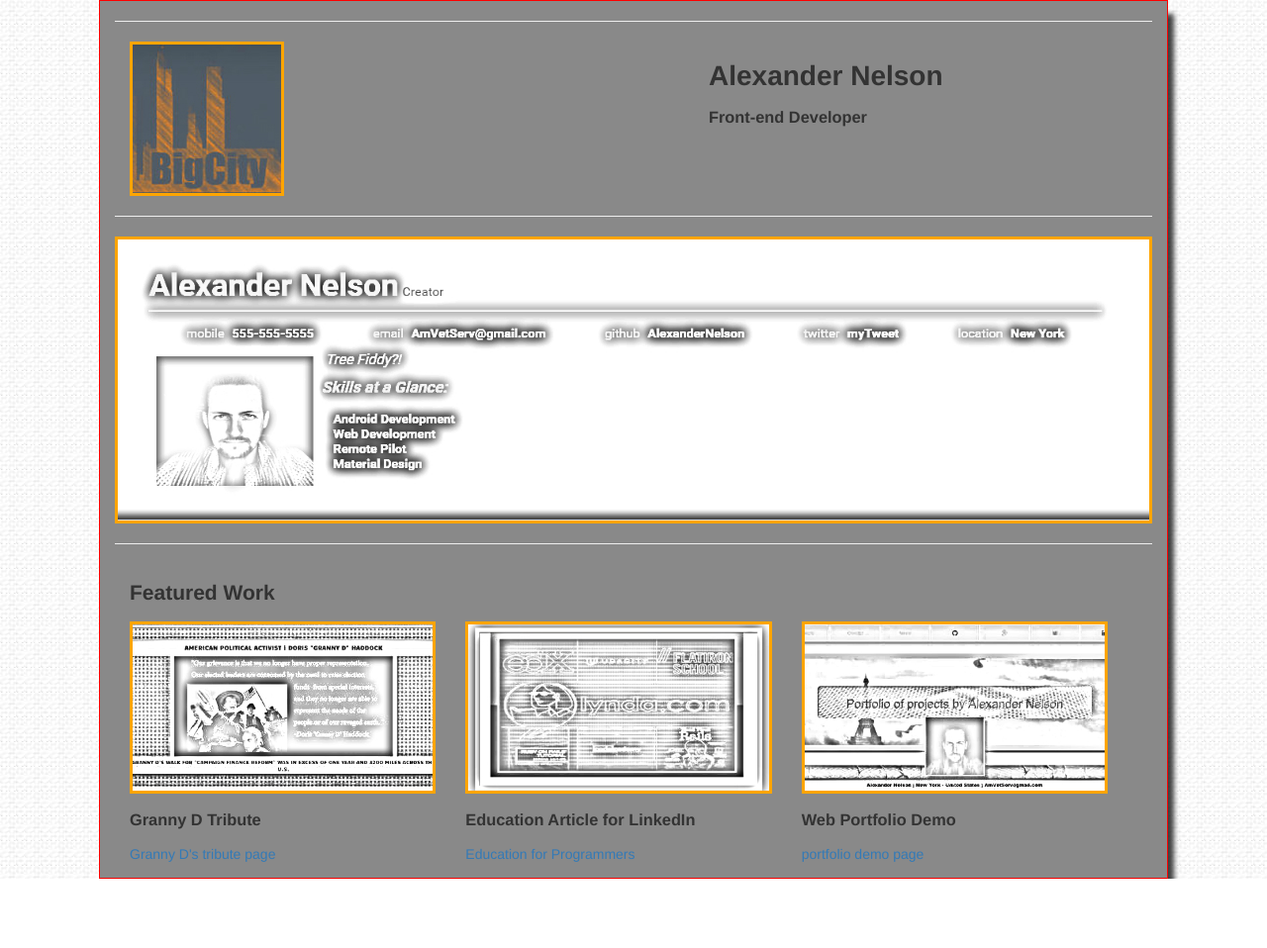
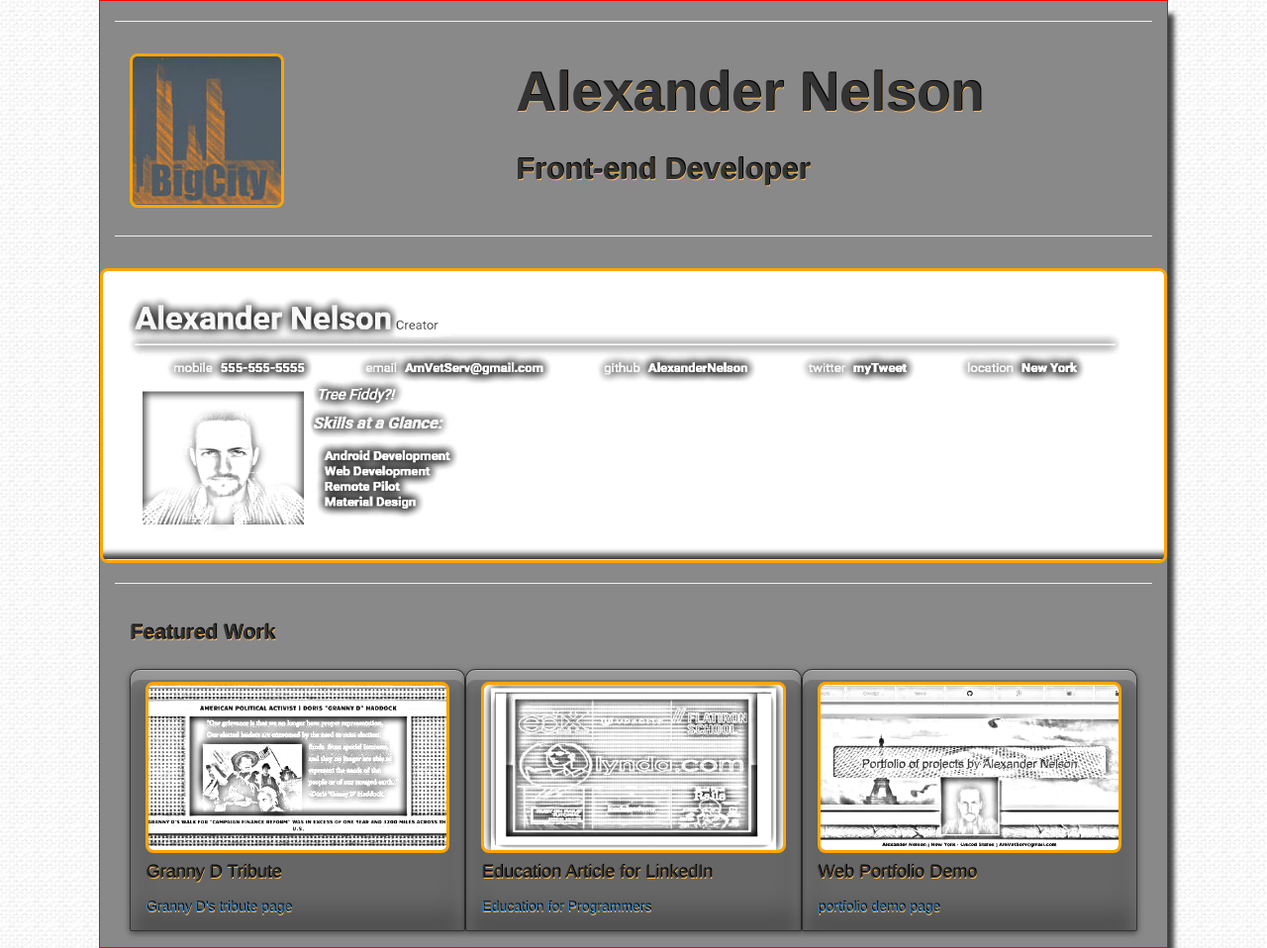
Before and after one commit to AlexanderNelson/myportfolio, a plain HTML site: page myPortfolio.html in a window 1280 px wide. Shown: the whole page at 99% size. Before the commit the page ends 888 px from the top, so only its background shows below. Drawn offline with nearby package versions, Linux system fonts and the light colour scheme.

Commit message:
style font and borders

```diff
--- a/css/styles.css
+++ b/css/styles.css
@@ -1,16 +1,22 @@
+
+
 .feature-item {
-    width:33.333%;
+  width:33.333%;
+  border: 1px solid rgba(0,0,0,0.5);
+   border-radius: 10px 10px 2px 2px;
+   background: rgba(0,0,0,0.25);
+   box-shadow: 0 2px 6px rgba(0,0,0,0.5), inset 0 1px rgba(255,255,255,0.3), inset 0 10px rgba(255,255,255,0.2), inset 0 10px 20px rgba(255,255,255,0.25), inset 0 -15px 30px rgba(0,0,0,0.3);
+   -o-box-shadow: 0 2px 6px rgba(0,0,0,0.5), inset 0 1px rgba(255,255,255,0.3), inset 0 10px rgba(255,255,255,0.2), inset 0 10px 20px rgba(255,255,255,0.25), inset 0 -15px 30px rgba(0,0,0,0.3);
+   -webkit-box-shadow: 0 2px 6px rgba(0,0,0,0.5), inset 0 1px rgba(255,255,255,0.3), inset 0 10px rgba(255,255,255,0.2), inset 0 10px 20px rgba(255,255,255,0.25), inset 0 -15px 30px rgba(0,0,0,0.3);
+   -moz-box-shadow: 0 2px 6px rgba(0,0,0,0.5), inset 0 1px rgba(255,255,255,0.3), inset 0 10px rgba(255,255,255,0.2), inset 0 10px 20px rgba(255,255,255,0.25), inset 0 -15px 30px rgba(0,0,0,0.3);
+  margin-bottom: 16px;
+  margin-top: 8px;
 }
 
 .feature-item-container {
     width:100%;
+    margin: 0 auto;
 }
-
-/*.container {
-    margin: 0 auto;
-    padding: 0 15px;
-    width: 100%;
-}*/
 
 article, aside, footer, header, hgroup, main, nav, section{
     display: block;
@@ -18,22 +24,31 @@ article, aside, footer, header, hgroup, main, nav, section{
 
 h1 {
     display: block;
-    font-size: 2em;
-    -webkit-margin-before: 0.67;
-    -webkit-margin-after: 0.67;
-    -webkit-margin-start: 0px;
-    -webkit-margin-end: 0px;
+    font-size: 4em;
     font-weight: bold;
+    margin-bottom: .5em;
+     text-shadow:
+    1px -1px 0 #000,
+    1px 1px 0 #ffb74d;
 }
 
 h3 {
     display: block;
-    font-size: 1.17em;
+    font-size: 2.17em;
     -webkit-margin-before: 1em;
     -webkit-margin-after: 1em;
     -webkit-margin-start: 0px;
     -webkit-margin-end: 0px;
     font-weight: bold;
+     text-shadow:
+    1px -1px 0 #000,
+    1px 1px 0 #ffb74d;
+}
+
+h4 {
+   text-shadow:
+    1px -1px 0 #000,
+    1px 1px 0 #ffb74d;
 }
 
 figure {
@@ -52,6 +67,9 @@ h2 {
     -webkit-margin-start: 0px;
     -webkit-margin-end: 0px;
     font-weight: bold;
+     text-shadow:
+    1px -1px 0 #000,
+    1px 1px 0 #ffb74d;
 }
 
 p {
@@ -60,6 +78,9 @@ p {
     -webkit-margin-after: 1em;
     -webkit-margin-start: 0px;
     -webkit-margin-end: 0px;
+     text-shadow:
+    1px -1px 0 #000,
+    1px 1px 0 #ffb74d;
 }
 
 #blanket {
@@ -79,5 +100,7 @@ p {
 }
 
 img{
-    border: 3px solid orange;
+  border: 3px solid orange;
+  margin-top: 12px;
+  border-radius: 8px;
 }
--- a/myPortfolio.html
+++ b/myPortfolio.html
@@ -18,10 +18,10 @@
     <header>
       <div class="container">
         <div class="row">
-          <div class="col-md-6 logo">
+          <div class="col-md-4 logo">
             <img class="img-responsive" src="images/bigcity-logo4.jpg" alt="Alexander's Logo">
           </div>
-          <div class="col-md-6 header-text">
+          <div class="col-md-8 header-text">
             <h1 class="header-text-head">Alexander Nelson</h1>
             <h3>Front-end Developer</h3>
           </div>
@@ -32,10 +32,7 @@
 
 
   <section class="row">
-    <div class="col-md-12">
-
-      <img class="img-responsive" src="images/webres.jpg" alt="Hero image of Alexander Nelson">
-    </div>
+      <img class="img-responsive hero-image" src="images/webres.jpg" alt="Hero image of Alexander Nelson">
   </section>
 <hr>
   <section class="col-md-12">
@@ -46,7 +43,7 @@
                 <source class="img-responsive" media="(min-width:768px)" srcset="images/grannydlg.jpg 2x, images/grannydsm.jpg 1x">
                 <img class="img-responsive" src="images/grannydsm.jpg" alt="Granny D with American flag surrounded by children">
             </a>
-          <h3>Granny D Tribute</h3>
+          <h4>Granny D Tribute</h4>
             <p><a href="https://alexandernelson.github.io/grannyd-webpage/">Granny D's tribute page</a></p>
       </div>
       <div class="col-md-4 feature-item">
@@ -54,7 +51,7 @@
               <source class="img-responsive" media="(min-width:768px)" srcset="images/mooclg.jpg 2x, images/moocsm.jpg 1x">
               <img class="img-responsive" src="images/moocsm.jpg" alt="Article of MOOC providers">
           </a>
-        <h3>Education Article for LinkedIn</h3>
+        <h4>Education Article for LinkedIn</h4>
           <p><a href="https://www.linkedin.com/pulse/i-cant-stop-coding-learning-thanks-all-contributors-online-nelson?trk=prof-post">Education for Programmers</a></p>
       </div>
       <div class="col-md-4 feature-item">
@@ -62,7 +59,7 @@
               <source class="img-responsive" media="(min-width:768px)" srcset="images/portlg.jpg 2x, images/portsm.jpg 1x">
               <img class="img-responsive" src="images/portsm.jpg" alt="Webportfolio preview">
           </a>
-          <h3>Web Portfolio Demo</h3>
+          <h4>Web Portfolio Demo</h4>
           <p><a href="https://alexandernelson.github.io/Developer-Education-And-Projects-By-Alexander-Nelson/">portfolio demo page</a></p>
       </div>
     </div>
```
